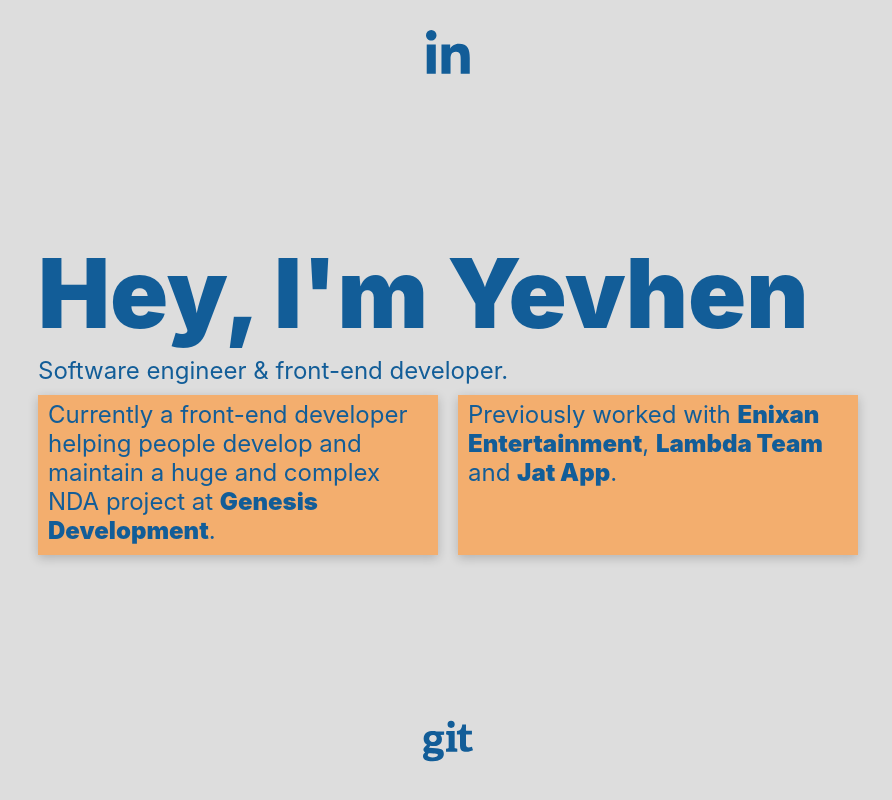
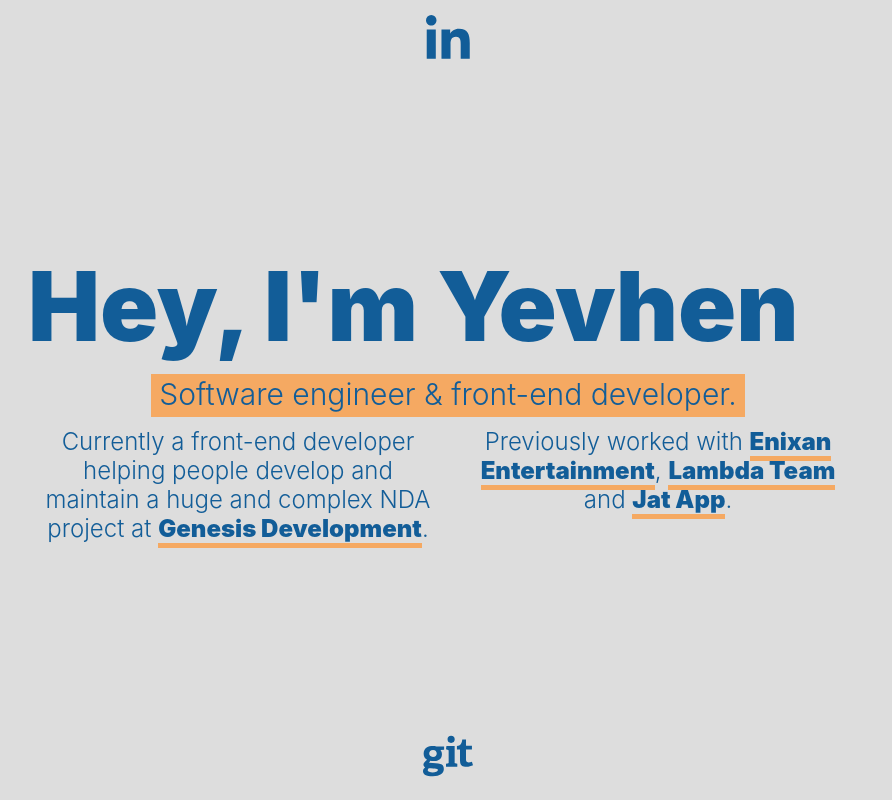
Before and after one commit to LtCodename/ltcodename, a React (Create React App) app: page / in a window 1280 px wide. Shown: the whole page, without its empty margins (192-1084 px from the left). Built offline with nearby package versions, Linux system fonts and the light colour scheme.

Commit message:
css polish

```diff
--- a/src/App.js
+++ b/src/App.js
@@ -16,7 +16,7 @@
     />
   );
 
-  return <div>{content}</div>;
+  return <>{content}</>;
 }
 
 export default App;
--- a/src/components/Main/Main.js
+++ b/src/components/Main/Main.js
@@ -11,12 +11,13 @@
   WorkInfo,
   LinksWrapper,
   IconWrapper,
+  FlexRow,
 } from "./styled";
 import { GithubIcon, LinkedinIcon } from "./../../icons";
 
 const Main = () => {
   return (
-    <MainWrapper height={"100vh"} justifyContent={"space-between"}>
+    <MainWrapper justifyContent={"space-between"}>
       <LinksWrapper
         width={"100%"}
         justifyContent={"center"}
@@ -33,10 +34,12 @@
       <ContentWrapper>
         <TitlesColumn alignItems={"flex-start"} width={"100%"}>
           <Title>Hey, I'm Yevhen</Title>
-          <Subtitle>{`Software engineer & front-end developer.`}</Subtitle>
+          <FlexRow width={"100%"}>
+            <Subtitle>{`Software engineer & front-end developer.`}</Subtitle>
+          </FlexRow>
         </TitlesColumn>
         <WorkRow
-          justifyContent={"space-between"}
+          justifyContent={"center"}
           width={"100%"}
           alignItems={"flex-start"}
         >
--- a/src/components/Main/styled.js
+++ b/src/components/Main/styled.js
@@ -22,47 +22,45 @@
 
 export const MainWrapper = styled(FlexColumn)`
   background: #dddddd;
-  padding: 30px;
+  padding: 15px;
+  min-height: 100vh;
 `;
 
 export const Title = styled.span`
   color: #125d98;
   font-size: 96px;
   font-weight: 900;
-  line-height: 96px;
+  text-align: center;
 `;
 
 export const Subtitle = styled.span`
   color: #125d98;
-  font-size: 24px;
-  font-weight: 400;
-  margin-top: 15px;
+  font-size: 30px;
+  font-weight: 300;
+  text-align: center;
+  background: #f5a962;
+  margin-top: 10px;
+  padding: 2px 8px 5px 8px;
 `;
 
 export const TitlesColumn = styled(FlexColumn)``;
 
 export const WorkRow = styled(FlexRow)`
-  margin-top: 10px;
+  flex-wrap: wrap;
 `;
 
 export const WorkInfoParagraph = styled.p`
   color: #125d98;
   font-size: 24px;
-  font-weight: 400;
+  font-weight: 300;
   max-width: 500px;
   margin: 0;
+  text-align: center;
 `;
 
 export const WorkInfo = styled.span`
-  height: 100%;
-  background: rgb(245 169 98 / 90%);
-  padding: 5px 10px 10px 10px;
-  box-shadow: 0 3px 10px rgb(0 0 0 / 20%);
   max-width: 400px;
-
-  :not(:last-child) {
-    margin-right: 20px;
-  }
+  margin: 10px;
 `;
 
 export const ContentWrapper = styled(FlexColumn)`
@@ -76,6 +74,7 @@
   text-decoration: none;
   color: #125d98;
   cursor: pointer;
+  border-bottom: 5px solid #f5a962;
 
   :visited {
     color: #125d98;
--- a/src/index.css
+++ b/src/index.css
@@ -5,7 +5,6 @@
     sans-serif;
   -webkit-font-smoothing: antialiased;
   -moz-osx-font-smoothing: grayscale;
-  height: 100vh;
 }
 
 code {
@@ -16,7 +15,3 @@
 * {
   box-sizing: border-box;
 }
-
-html {
-  min-height: 100%;
-}
```
